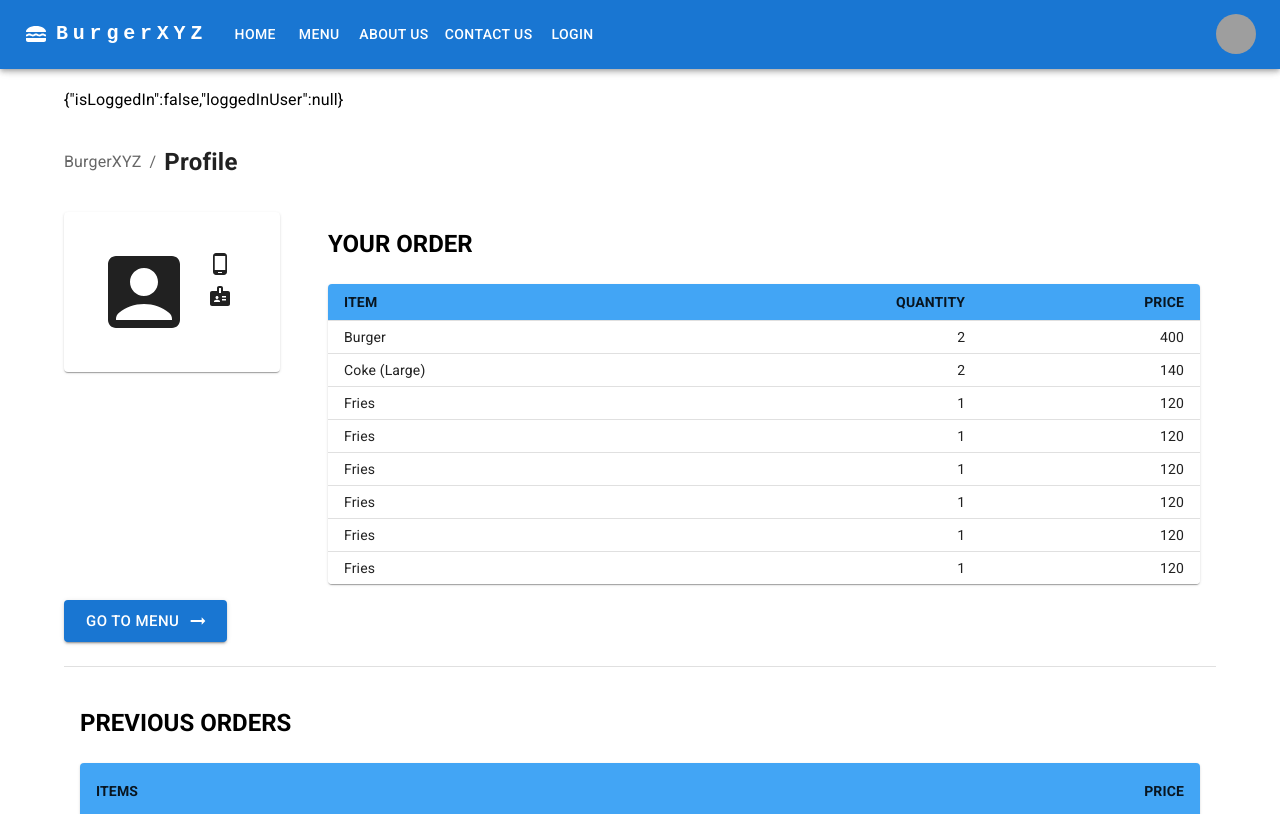
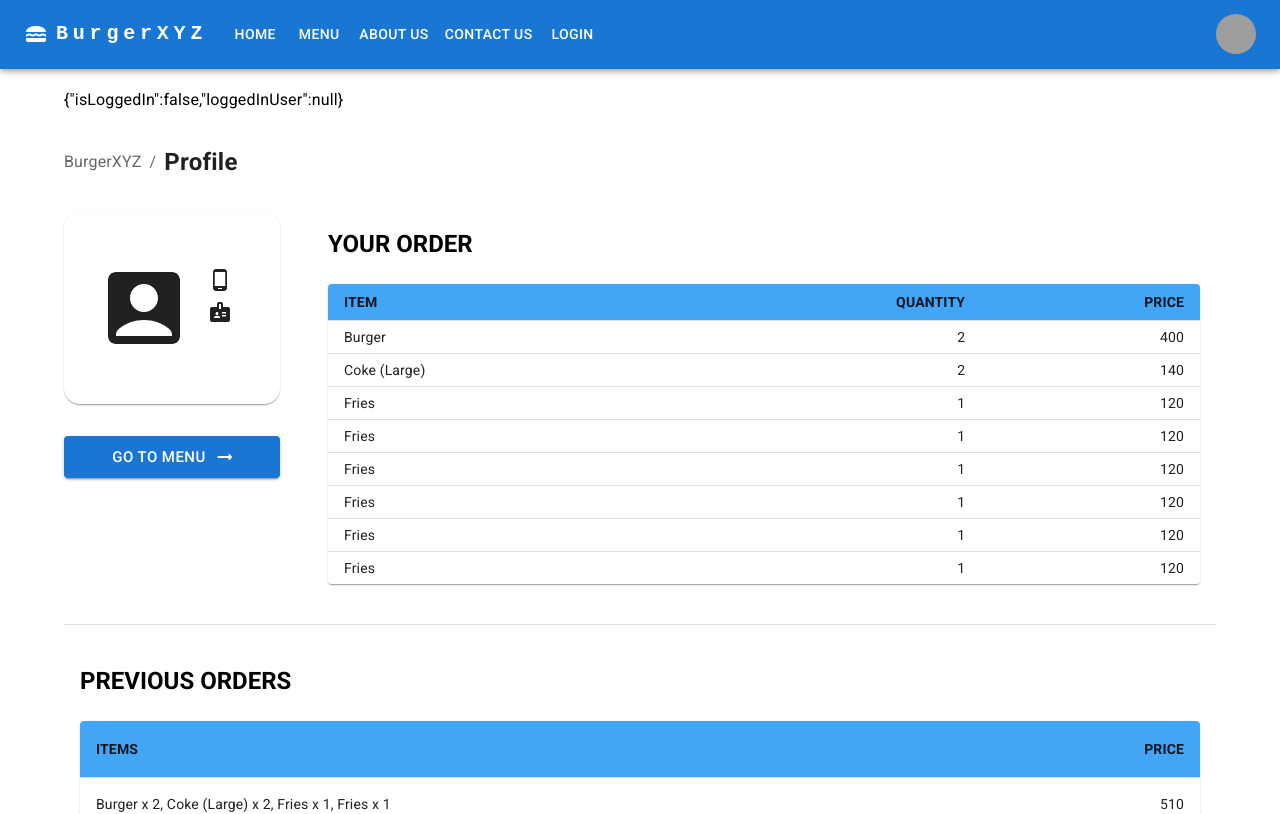
Before and after one commit to devDogra/driveThruAppFrontend, a React (Vite) app: page / in a window 1280 px wide. Shown: the top 814 px of the page. Built offline with nearby package versions, Linux system fonts and the light colour scheme; grey boxes are pictures that could not be loaded.

Commit message:
Polish ProfilePage styling

```diff
--- a/src/pages/ProfilePage/ProfilePage.jsx
+++ b/src/pages/ProfilePage/ProfilePage.jsx
@@ -42,12 +42,11 @@ export default function ProfilePage() {
         <Typography color="text.primary" fontWeight={"bold"} fontSize={"150%"}>Profile</Typography>
       </Breadcrumbs>
 
+      <Box sx={{ display: 'flex', gap: "2rem" }}>
+        <Box>
+          <Paper sx={{ display: 'flex', gap: "1rem", p: 4, flexShrink: 1, py: 6, borderRadius:4 }} profile-card>
 
-      <Box sx={{display:'flex', gap:"2rem"}}>
-        <Box>
-        <Paper sx={{display: 'flex', gap: "1rem", p: 4, flexShrink:1 }} profile-card>
-
-          <AccountBoxIcon sx={{ fontSize: "6rem", alignSelf:'center' }}></AccountBoxIcon>
+            <AccountBoxIcon sx={{ fontSize: "6rem", alignSelf: 'center' }}></AccountBoxIcon>
             <Box>
               <Typography variant='h6' textTransform='uppercase' mb={1} fontWeight='bold'>
                 {loggedInUser?.firstName}
@@ -70,9 +69,10 @@ export default function ProfilePage() {
 
 
           </Paper>
+          <Button variant="contained" size="large" endIcon={<ArrowRightAltIcon />} sx={{ my: 4, width: "100%"}}>Go to Menu </Button>
         </Box>
 
-        <Box your-order sx={{ flexGrow:1, p:2  }}>
+        <Box your-order sx={{ flexGrow: 1, p: 2 }}>
           <Typography variant="h5" textTransform="uppercase" fontWeight="bold" mb={3}>
             Your Order
           </Typography>
@@ -80,11 +80,9 @@ export default function ProfilePage() {
         </Box>
       </Box>
 
-      <Button variant="contained" size="large" endIcon={<ArrowRightAltIcon />}>Go to Menu </Button>
-
       <Divider sx={{ borderBottomWidth: 1, my: 3 }}></Divider>
 
-      <Box prev-orders sx={{ flexGrow:1, p:2, mt:2  }}>
+      <Box prev-orders sx={{ flexGrow: 1, p: 2, mt: 2 }}>
         <Typography variant="h5" textTransform="uppercase" fontWeight="bold" mb={3}>
           Previous Orders
         </Typography>
```
Lines whose indentation alone changed are shown as unchanged.
